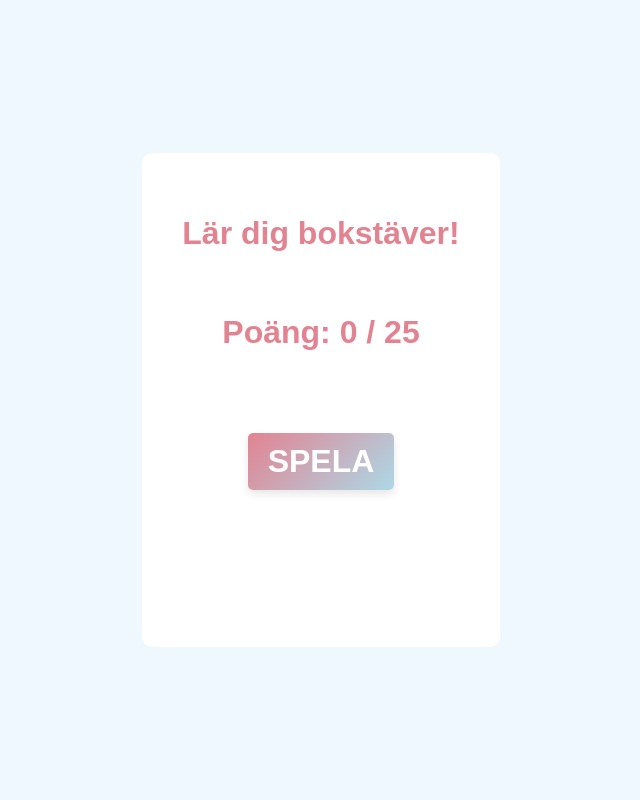
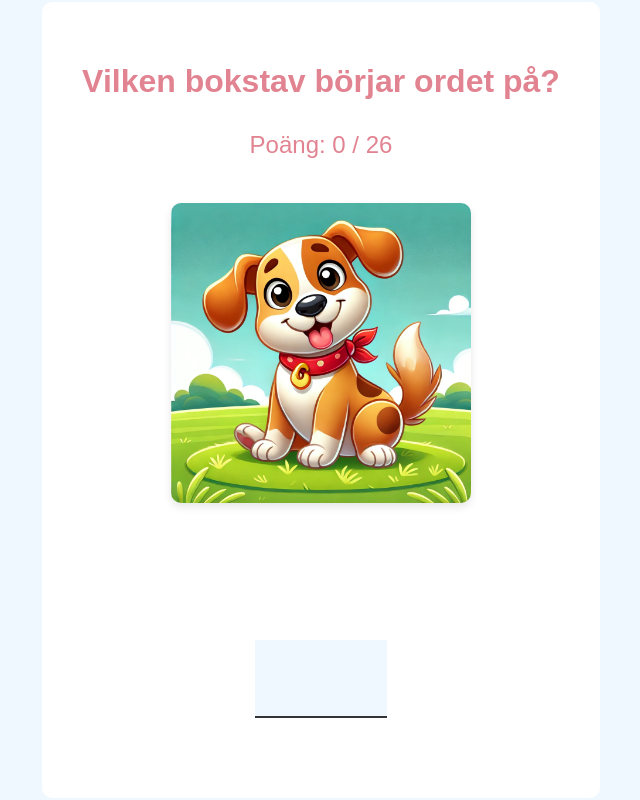
Before and after one commit to alterot/learn-letters, a React (Vite) app: page / in a window 1280 px wide. Both pictures are taken after a click on the button "HEDDA". Shown: the whole page, without its empty margins (319-959 px from the left). Built offline with nearby package versions, Linux system fonts and the light colour scheme.

Commit message:
remove "spela" button

```diff
--- a/src/App.css
+++ b/src/App.css
@@ -20,6 +20,7 @@ div {
 
 h1 {
   color: #e28391; /* Light Pink */
+  margin-bottom: 0.2em;
 }
 
 button {
@@ -57,12 +58,13 @@ img {
 }
 
 p {
-  font-size: 18px;
-  color: #555555; /* Medium Gray */
+  font-size: 24px;
+  color: #e28391
 }
 
 .score-container {
   color: #e28391; /* Light Pink */
+  margin-top: 0.2em;
 }
 
 .image-container {
--- a/src/App.tsx
+++ b/src/App.tsx
@@ -12,11 +12,15 @@ export default function App() {
 
   return (
     <div className="header-container">
-      <h1>Lär dig bokstäver!</h1>
+      <h1>
+        {gameMode === 'easy' && 'Vilken bokstav börjar ordet på?'}
+        {gameMode === 'hard' && 'Kan du stava till hela ordet?'}
+        {gameMode === null && 'Välkommen till bokstavspelet!'}
+      </h1>
       {gameMode === null ? (
         <GameModeSelection onSelectMode={handleSelectMode} />
       ) : (
-        <Game gameMode={gameMode} />
+        <Game gameMode={gameMode} startImmediately={true} />
       )}
     </div>
   );
--- a/src/components/Game.tsx
+++ b/src/components/Game.tsx
@@ -9,9 +9,10 @@ const incorrectAudio = new Audio(incorrectSound);
 
 interface GameProps {
   gameMode: 'easy' | 'hard';
+  startImmediately?: boolean;
 }
 
-const Game: React.FC<GameProps> = ({ gameMode }) => {
+const Game: React.FC<GameProps> = ({ gameMode, startImmediately }) => {
   const [image, setImage] = useState<string | null>(null);
   const [feedback, setFeedback] = useState<string | null>(null);
   const [score, setScore] = useState<number>(0);
@@ -20,31 +21,36 @@ const Game: React.FC<GameProps> = ({ gameMode }) => {
   const [gameStarted, setGameStarted] = useState<boolean>(false);
   const [gameCompletedBefore, setGameCompletedBefore] = useState<boolean>(false);
   const [userInput, setUserInput] = useState<string>('');
-  const [remainingImages, setRemainingImages] = useState(images); // New state for remaining images
+  const [remainingImages, setRemainingImages] = useState(images);
 
   useEffect(() => {
-    // Preload audio files
     correctAudio.load();
     incorrectAudio.load();
   }, []);
 
   const startGame = () => {
-    setScore(0); // Reset score when starting a new game
+    setScore(0);
     setShowContinue(false);
     setFeedback(null);
     setImage(null);
     setGameFinished(false);
     setGameStarted(true);
-    setUserInput(''); // Reset user input
-    setRemainingImages(images); // Initialize remaining images
+    setUserInput('');
+    setRemainingImages(images);
   };
+
+  useEffect(() => {
+    if (startImmediately && !gameStarted) {
+      startGame();
+    }
+  }, [startImmediately, gameStarted]);
 
   const continueGame = useCallback(() => {
     if (remainingImages.length === 0) {
       setGameFinished(true);
       setGameStarted(false);
       setFeedback('GRATTIS! Du klarade alla bilderna! 🎉');
-      setGameCompletedBefore(true); // Update gameCompletedBefore when game is finished
+      setGameCompletedBefore(true);
       return;
     }
     const randomIndex = Math.floor(Math.random() * remainingImages.length);
@@ -52,7 +58,7 @@ const Game: React.FC<GameProps> = ({ gameMode }) => {
     setImage(randomImage.src);
     setFeedback(null);
     setShowContinue(false);
-    setUserInput(''); // Reset user input
+    setUserInput('');
   }, [remainingImages]);
 
   useEffect(() => {
@@ -61,14 +67,11 @@ const Game: React.FC<GameProps> = ({ gameMode }) => {
     }
   }, [gameStarted, gameFinished, image, continueGame]);
 
-
   const handleKeyPress = useCallback((event: KeyboardEvent) => {
-    // Tillåt Enter även när feedback visas, blockera övrig input
     if (showContinue && event.key !== 'Enter') return;
 
     const key = event.key.toUpperCase();
 
-    // Backspace stöd
     if (event.key === 'Backspace') {
       setUserInput(prev => prev.slice(0, -1));
       return;
@@ -85,8 +88,6 @@ const Game: React.FC<GameProps> = ({ gameMode }) => {
         const currentImage = images.find(img => img.src === image);
         if (currentImage) {
           const guess = userInput.toLowerCase();
-
-          // 👇 Stöd för både sträng och array av namn
           const acceptedNames = Array.isArray(currentImage.name)
             ? currentImage.name.map(n => n.toLowerCase())
             : [currentImage.name.toLowerCase()];
@@ -111,11 +112,8 @@ const Game: React.FC<GameProps> = ({ gameMode }) => {
       return;
     }
 
-    // Lägg till bokstav om inte spärrat
     setUserInput(prevInput => prevInput + key);
   }, [gameStarted, showContinue, gameFinished, image, gameMode, userInput, continueGame]);
-
-
 
   useEffect(() => {
     if (!gameFinished) {
@@ -139,8 +137,8 @@ const Game: React.FC<GameProps> = ({ gameMode }) => {
       gameStarted={gameStarted}
       gameCompletedBefore={gameCompletedBefore}
       userInput={userInput}
-      gameFinished={gameFinished} // Pass gameFinished state
-      gameMode={gameMode} // Pass gameMode state
+      gameFinished={gameFinished}
+      gameMode={gameMode}
     />
   );
 };
--- a/src/components/GameModeSelection.tsx
+++ b/src/components/GameModeSelection.tsx
@@ -7,6 +7,7 @@ interface GameModeSelectionProps {
 const GameModeSelection: React.FC<GameModeSelectionProps> = ({ onSelectMode }) => {
   return (
     <div className="game-mode-selection">
+       <p>Vem spelar idag?</p>
       <button onClick={() => onSelectMode('easy')}>HEDDA</button>
       <button onClick={() => onSelectMode('hard')}>SELMA</button>
     </div>
--- a/src/components/GameUI.tsx
+++ b/src/components/GameUI.tsx
@@ -18,7 +18,7 @@ interface GameUIProps {
 const GameUI: React.FC<GameUIProps> = ({ score, image, feedback, showContinue, onStart, onContinue, gameStarted, gameCompletedBefore, userInput, gameFinished, gameMode }) => {
   return (
     <div>
-      <h1 className="score-container">Poäng: {score} / {images.length}</h1>
+      <p className="score-container">Poäng: {score} / {images.length}</p>
       <div className="image-container" style={{ position: 'relative', margin: '20px 0' }}>
         {image && <img src={image} alt="current" style={{ maxWidth: '100%', borderRadius: '10px', boxShadow: '0 4px 8px rgba(0, 0, 0, 0.1)' }} />}
         {feedback === 'Correct!' && <div className="feedback-icon correct">✔</div>}
@@ -50,7 +50,7 @@ const GameUI: React.FC<GameUIProps> = ({ score, image, feedback, showContinue, o
             textAlign: 'center',
             textTransform: 'uppercase',
             width: gameMode === 'easy' ? '2em' : '12ch',
-            margin: '0',
+            margin: '20px 0',
             backgroundColor: '#f0f8ff',
             color: '#333333',
           }}
--- a/src/components/Images.tsx
+++ b/src/components/Images.tsx
@@ -23,7 +23,7 @@ import vargImage from '../images/varg.webp';
 /* import walkieTalkieImage from '../images/walkie-talkie.webp';
 import xylofonImage from '../images/xylofon.webp'; */
 import yxaImage from '../images/yxa.webp';
-/* import zebraImage from '../images/zebra.webp'; */
+import zebraImage from '../images/zebra.webp';
 import asnaImage from '../images/asna.webp';
 import appleImage from '../images/apple.webp';
 import odlaImage from '../images/odla.webp';
@@ -40,7 +40,7 @@ export const images = [
   { src: isblockImage, name: ['is', 'isbit', 'isblock'] },
   { src: jordgubbeImage, name: 'jordgubbe' },
   { src: kattImage, name: 'katt' },
-  { src: lammImage, name: 'lamm' },
+  { src: lammImage, name: ['lamm', 'får'] },
   { src: musImage, name: 'mus' },
   { src: nyckelpigaImage, name: 'nyckelpiga' },
   { src: ormImage, name: 'orm' },
@@ -48,13 +48,13 @@ export const images = [
 /*   { src: quinoaImage, name: 'quinoa' }, */
   { src: robotImage, name: 'robot' },
   { src: solImage, name: 'sol' },
-  { src: tagImage, name: 'tåg' },
+  { src: tagImage, name: ['tåg', 'lok'] },
   { src: ubatImage, name: 'ubåt' },
   { src: vargImage, name: 'varg' },
 /*   { src: walkieTalkieImage, name: 'walkie-talkie' }, */
 /*   { src: xylofonImage, name: 'xylofon' }, */
   { src: yxaImage, name: 'yxa' },
-/*   { src: zebraImage, name: 'zebra' }, */
+  { src: zebraImage, name: 'zebra' },
   { src: asnaImage, name: 'åsna' },
   { src: appleImage, name: 'äpple' },
   { src: odlaImage, name: 'ödla' },
```
